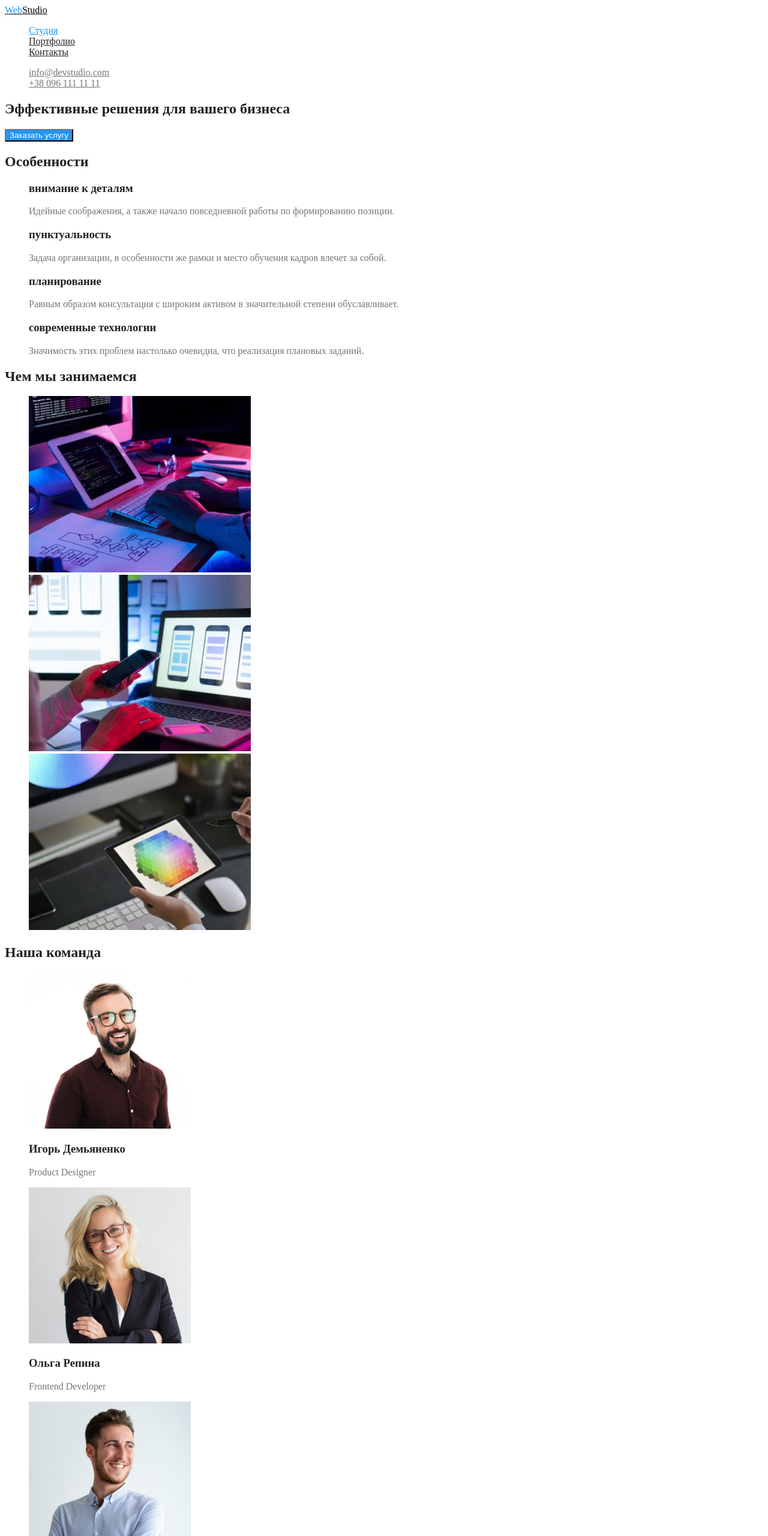
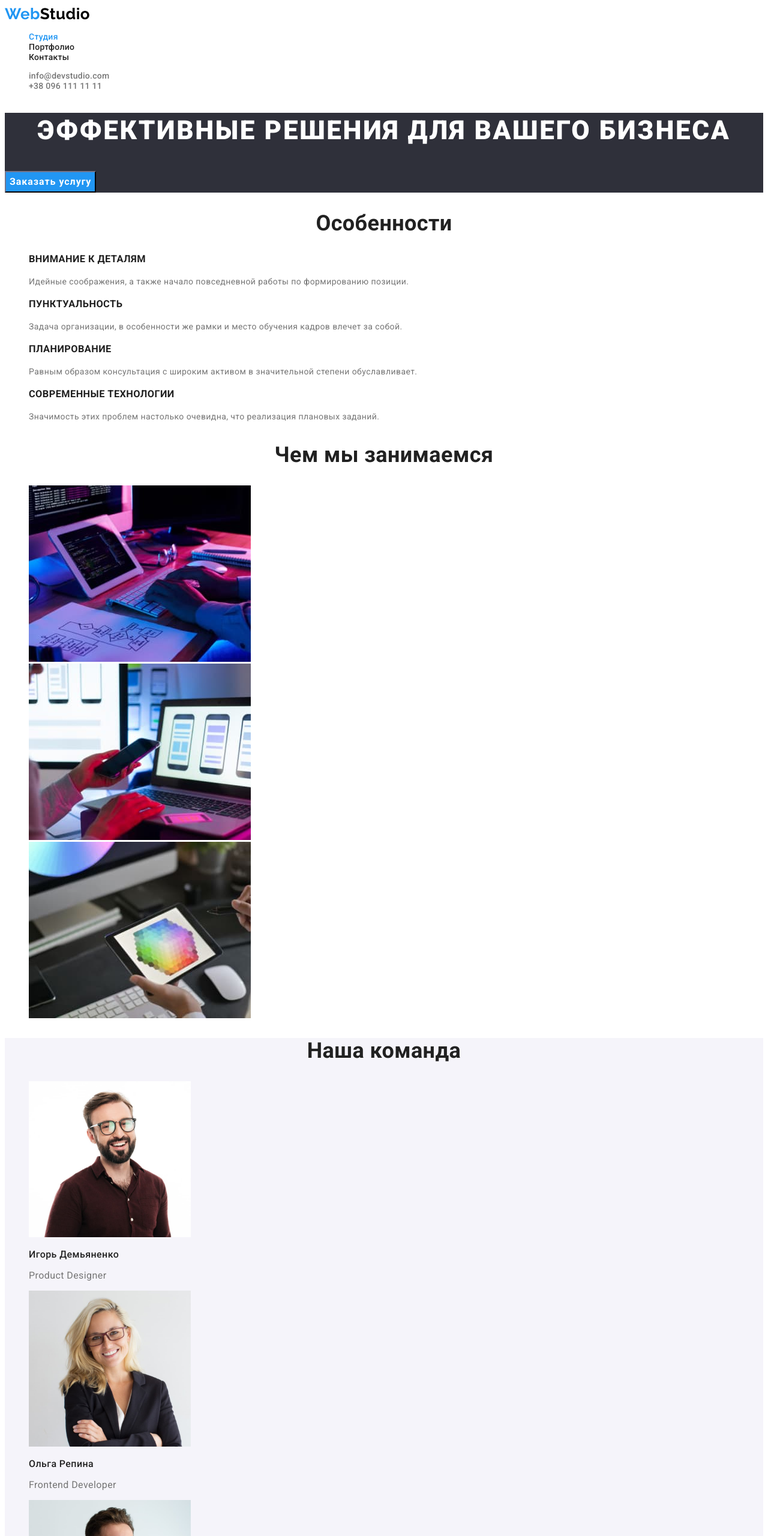
Before and after one commit to TarasNetrebko/goit-markup-hw-02, a plain HTML site: page index.html in a window 1280 px wide. Shown: the top 2560 px of the page at 60% size. Drawn offline with Linux system fonts and the light colour scheme.

Commit message:
css-fonts-adding

```diff
--- a/css/styles.css
+++ b/css/styles.css
@@ -21,17 +21,37 @@
 body {
   background-color: var(--white-color);
   color: var(--main-text-color);
+  font-family: Roboto, sans-serif;
+  font-size: 14px;
+  letter-spacing: 0.03em;
 }
+
+/* LOGO */
+
 .logo {
   color: var(--logo-main-color);
-  cursor: pointer;
+  font-family: Raleway, sans-serif;
+  font-weight: 700;
+  font-size: 26px;
+  line-height: 1.2;
+}
+.footer-logo {
+  color: var(--white-color);
 }
 .logo-accent {
   color: var(--accent-color);
-  cursor: pointer;
 }
+
+/* LIST SETTINGS */
+
 .list {
   list-style: none;
+}
+
+/* LINK SETTINGS */
+
+.link {
+  text-decoration: none;
 }
 
 /* BUTTONS SETTINGS */
@@ -49,11 +69,15 @@ body {
 
 /* SITE NAV */
 
-.site-nav a {
+.site-nav .link {
   color: var(--secondary-text-color);
+  font-weight: 500;
+  font-size: 14px;
+  line-height: 1.14;
+  letter-spacing: 0.02em;
 }
-.site-nav a:hover,
-.site-nav a:focus {
+.site-nav .link:hover,
+.site-nav .link:focus {
   color: var(--accent-color);
 }
 .site-nav .link.current {
@@ -62,11 +86,25 @@ body {
 
 /* HERO */
 
+.hero {
+  background-color: var(--accent-background-color);
+}
 .hero-title {
-  color: var(--secondary-text-color);
+  color: var(--white-color);
+  font-weight: 900;
+  font-size: 44px;
+  line-height: 1.36;
+  text-align: center;
+  letter-spacing: 0.06em;
+  text-transform: uppercase;
 }
 .hero-button {
   border-color: var(--accent-background-color);
+  font-family: inherit;
+  font-weight: 700;
+  font-size: 16px;
+  line-height: 1.87;
+  letter-spacing: 0.06em;
 }
 .hero-button:hover,
 .hero-button:focus {
@@ -78,6 +116,10 @@ body {
 
 .contacts-header {
   color: var(--main-text-color);
+  font-weight: 500;
+  font-size: 14px;
+  line-height: 1.14;
+  letter-spacing: 0.02em;
 }
 .contacts-header:hover,
 .contacts-header:focus {
@@ -85,24 +127,80 @@ body {
 }
 .contacts-footer {
   color: var(--special-footer-text-color);
+  letter-spacing: 0.02em;
 }
 .contacts-footer:hover,
 .contacts-footer:focus {
   color: var(--accent-color);
 }
-
+.footer-contacts-fonts {
+  font-size: 14px;
+  line-height: 24px;
+}
+.office-adress {
+  color: var(--white-color);
+}
+.office-adress:hover,
+.office-adress:focus {
+  color: var(--accent-color);
+}
 /* SECTION */
 
 .section-title {
   color: var(--secondary-text-color);
+  font-weight: 700;
+  font-size: 36px;
+  line-height: 1.17;
+  text-align: center;
 }
 .list-title {
   color: var(--secondary-text-color);
 }
+.paculiarities-title {
+  font-weight: 700;
+  line-height: 1.14;
+  text-transform: uppercase;
+}
+.paculiarities-text {
+  line-height: 1.7;
+}
+.teammember {
+  font-weight: 500;
+  font-size: 16px;
+  line-height: 1.19;
+}
+.profession {
+  font-size: 16px;
+  line-height: 1.19;
+}
+.portfolio-title {
+  font-weight: 700;
+  font-size: 18px;
+  line-height: 2;
+  letter-spacing: 0.06em;
+}
+.work-type {
+  font-size: 16px;
+  line-height: 1.87;
+}
+.team {
+  background-color: var(--secondary-background-color);
+}
+
+/* FOOTER */
+
+.footer-section {
+  background-color: var(--accent-background-color);
+}
 
 /* FILTER */
+
 .list-button {
   border-color: var(--white-color);
+  font-family: inherit;
+  font-weight: 500;
+  font-size: 16px;
+  line-height: 1.62;
 }
 .list-button:hover,
 .list-button:focus {
--- a/index.html
+++ b/index.html
@@ -5,14 +5,16 @@
     <meta http-equiv="X-UA-Compatible" content="IE=edge">
     <meta name="viewport" content="width=device-width, initial-scale=1.0">
     <title>Студия</title>
+    <link href="https://fonts.googleapis.com/css2?family=Raleway:wght@700&family=Roboto:wght@400;500;700;900&display=swap"
+        rel="stylesheet">
     <link rel="stylesheet" href="./css/styles.css">
 </head>
 
 <body>
         <!-- Шапка -->
     <header>
+        <a href="./index.html" lang="en" class="logo link"><span class="logo-accent">Web</span>Studio</a>
         <nav>
-            <a href="./index.html" lang="en" class="logo"><span class="logo-accent">Web</span>Studio</a>
                 <ul class="site-nav list">
                     <li><a href="./index.html" class="link current">Студия</a></li>
                     <li><a href="./portfolio.html" class="link">Портфолио</a></li>
@@ -20,8 +22,8 @@
                 </ul>
         </nav>
         <ul class="list">
-            <li><a href="mailto:info@devstudio.com" class="contacts-header">info@devstudio.com</a></li>
-            <li><a href="tel:+380961111111" class="contacts-header">+38 096 111 11 11</a></li>
+            <li><a href="mailto:info@devstudio.com" class="contacts-header link">info@devstudio.com</a></li>
+            <li><a href="tel:+380961111111" class="contacts-header link">+38 096 111 11 11</a></li>
         </ul>
     </header>
 
@@ -36,26 +38,26 @@
             <h2 class="section-title">Особенности</h2>
             <ul class="list">
                 <li>
-                    <h3 class="list-title">внимание к деталям</h3>
-                    <p>
+                    <h3 class="list-title paculiarities-title">внимание к деталям</h3>
+                    <p class="paculiarities-text">
                         Идейные соображения, а также начало повседневной работы по формированию позиции.
                     </p>
                 </li>
                 <li>
-                    <h3 class="list-title">пунктуальность</h3>
-                    <p>
+                    <h3 class="list-title paculiarities-title">пунктуальность</h3>
+                    <p class="paculiarities-text">
                         Задача организации, в особенности же рамки и место обучения кадров влечет за собой.
                     </p>
                 </li>
                 <li>
-                    <h3 class="list-title">планирование</h3>
-                    <p>
+                    <h3 class="list-title paculiarities-title">планирование</h3>
+                    <p class="paculiarities-text">
                         Равным образом консультация с широким активом в значительной степени обуславливает.
                     </p>
                 </li>
                 <li>
-                    <h3 class="list-title">современные технологии</h3>
-                    <p>
+                    <h3 class="list-title paculiarities-title">современные технологии</h3>
+                    <p class="paculiarities-text">
                         Значимость этих проблем настолько очевидна, что реализация плановых заданий.
                     </p>
                 </li>
@@ -71,40 +73,40 @@
             </ul>
         </section>
         <!-- Наша команда-->
-        <section class="section">
+        <section class="section team">
             <h2 class="section-title">Наша команда</h2>
             <ul class="list">
                 <li>
                         <img src="./images/photo.jpg" alt="фото Игоря" width="270">
-                            <h3 class="list-title">Игорь Демьяненко</h3>
-                            <p lang="en">Product Designer</p>
+                            <h3 class="list-title teammember">Игорь Демьяненко</h3>
+                            <p lang="en" class="profession">Product Designer</p>
                 </li>
                 <li>
                         <img src="./images/photo-1.jpg" alt="фото Ольги" width="270">
-                            <h3 class="list-title">Ольга Репина</h3>
-                            <p lang="en">Frontend Developer</p>
+                            <h3 class="list-title teammember">Ольга Репина</h3>
+                            <p lang="en" class="profession">Frontend Developer</p>
                 </li>
                 <li>
                         <img src="./images/photo-2.jpg" alt="фото Николая" width="270">
-                            <h3 class="list-title">Николай Тарасов</h3>
-                            <p lang="en">Merketing</p>
+                            <h3 class="list-title teammember">Николай Тарасов</h3>
+                            <p lang="en" class="profession">Merketing</p>
                 </li>
                 <li>
                         <img src="./images/photo-3.jpg" alt="фото Михаила" width="270">
-                            <h3 class="list-title">Михаил Ермаков</h3>
-                            <p lang="en">UI Designer</p>
+                            <h3 class="list-title teammember">Михаил Ермаков</h3>
+                            <p lang="en" class="profession">UI Designer</p>
                 </li>
             </ul>
         </section>
     </main>
     <!-- футер -->
-    <footer>
-        <a href="./index.html" lang="en" class="logo"><span class="logo-accent">Web</span>Studio</a>
+    <footer class="footer-section">
+        <a href="./index.html" lang="en" class="logo footer-logo link"><span class="logo-accent">Web</span>Studio</a>
         <address>
                 <ul class="list">
-                    <li><a href="https://www.google.com.ua/maps/place/бульвар+Лесі+Українки,+26,+Київ,+02000/@50.4265769,30.5380446,19z/data=!4m5!3m4!1s0x40d4cf0e033ecbe9:0x57a4dffefec77da0!8m2!3d50.4265807!4d30.5383858?hl=uk&authuser=0">г. Киев, пр-т Леси Украинки, 26</a></li>
-                    <li><a href="mailto:info@example.com" class="contacts-footer">info@example.com</a></li>
-                    <li><a href="tel:+380991111111" class="contacts-footer">+38 099 111 11 11</a></li>
+                    <li><a href="https://www.google.com.ua/maps/place/бульвар+Лесі+Українки,+26,+Київ,+02000/@50.4265769,30.5380446,19z/data=!4m5!3m4!1s0x40d4cf0e033ecbe9:0x57a4dffefec77da0!8m2!3d50.4265807!4d30.5383858?hl=uk&authuser=0" class="office-adress footer-contacts-fonts link">г. Киев, пр-т Леси Украинки, 26</a></li>
+                    <li><a href="mailto:info@example.com" class="contacts-footer footer-contacts-fonts link">info@example.com</a></li>
+                    <li><a href="tel:+380991111111" class="contacts-footer footer-contacts-fonts link">+38 099 111 11 11</a></li>
                 </ul>
         </address>
     </footer>
```
Also changed, not shown: portfolio.html (+29 -26 lines).
